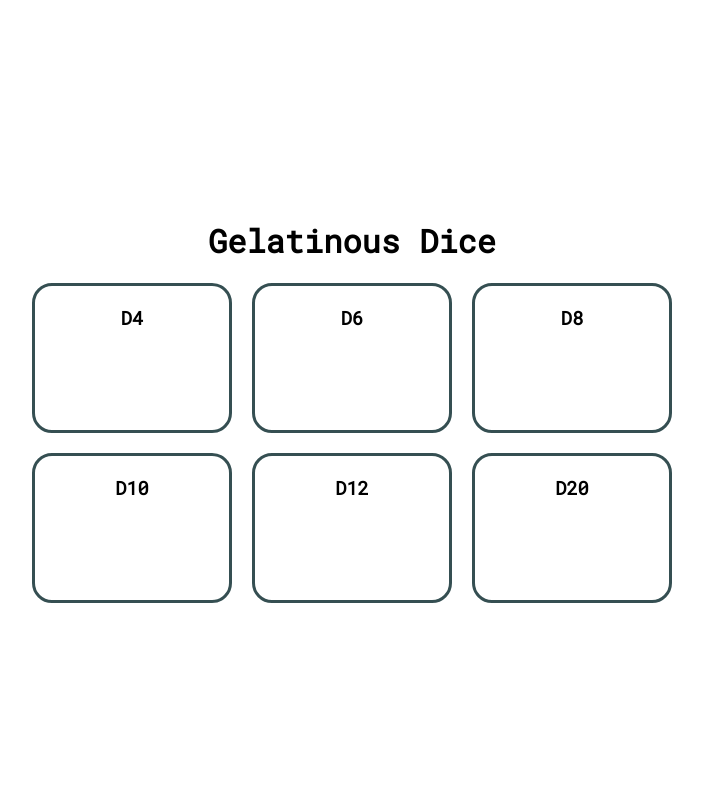
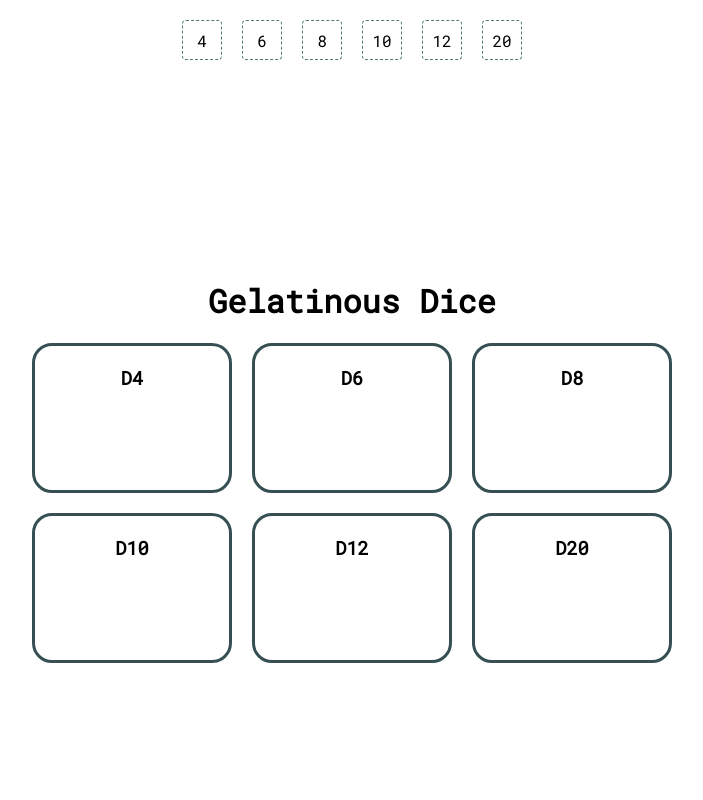
Before and after one commit to ChuckLeon/Gelatinous-dice, a Nuxt app: page / in a window 1280 px wide. Shown: the top 800 px of the page, without its empty margins (288-991 px from the left). Built offline with nearby package versions, Linux system fonts and the light colour scheme.

Commit message:
Tray V1
We now have a dicte tray wich you can click on and will roll the dice.

Next step: dice tray creates a dice instead of rolling it

```diff
--- a/assets/scss/basics/row.scss
+++ b/assets/scss/basics/row.scss
@@ -1,4 +1,8 @@
 .row {
   display: flex;
   justify-content: space-between;
+
+  &--justify-center {
+    justify-content: center;
+  }
 }
--- /dev/null
+++ b/assets/scss/components/tray.scss
@@ -0,0 +1,27 @@
+.tray {
+  padding: $base;
+  width: 100%;
+  height: $base3x;
+
+  &__btn {
+    cursor: pointer;
+    height: $base2x;
+    width: $base2x;
+    display: flex;
+    align-items: center;
+    justify-content: center;
+
+    border: 1px dashed $color-secondary;
+    border-radius: 4px;
+
+    transition: all 300ms ease-in-out;
+
+    &:hover {
+      background-color: $color-primary;
+    }
+
+    &:not(:last-child) {
+      margin-right: $base;
+    }
+  }
+}
--- a/assets/scss/pages/home.scss
+++ b/assets/scss/pages/home.scss
@@ -1,4 +1,5 @@
 .home {
+  &__content {
     min-height: 100vh;
     padding: 4rem 0;
     flex: 1;
@@ -7,3 +8,4 @@
     justify-content: center;
     align-items: center;
   }
+}
--- a/assets/scss/site.scss
+++ b/assets/scss/site.scss
@@ -11,6 +11,7 @@
 
 //components
 @import "./components/dice.scss";
+@import "./components/tray.scss";
 @import "./components/footer.scss";
 
 html,
--- a/components/Dice.vue
+++ b/components/Dice.vue
@@ -12,7 +12,10 @@
 <script>
 export default {
     props:{
-        max: String,
+        max: {
+            type: [String, Number],
+            required: true,
+        },
     },
 
     data(){
@@ -51,6 +54,10 @@ export default {
                 this.number = parseInt(1 + (byteArray[0] % range));
             }, this.rollTime);
         }
-    }
+    },
+
+    mounted() {
+        this.$on('submit', this.submit)
+    },
 }
 </script>
--- /dev/null
+++ b/components/tray/Button.vue
@@ -0,0 +1,22 @@
+<template>
+  <div class="tray__btn" @click="click">
+      {{ number }}
+  </div>
+</template>
+
+<script>
+export default {
+    props:{
+        number: {
+            type: [String, Number],
+            required: true,
+        }
+    },
+
+    methods:{
+        click(){
+            this.$emit('clicked', this.number)
+        },
+    }
+}
+</script>
--- /dev/null
+++ b/components/tray/Tray.vue
@@ -0,0 +1,30 @@
+<template>
+  <div class="tray row row--justify-center">
+    <Button number=4 @clicked="onButtonClick" />
+    <Button number=6 @clicked="onButtonClick" />
+    <Button number=8 @clicked="onButtonClick"/>
+    <Button number=10 @clicked="onButtonClick" />
+    <Button number=12 @clicked="onButtonClick" />
+    <Button number=20 @clicked="onButtonClick" />
+  </div>
+</template>
+
+<script>
+import Button from '../tray/Button.vue';
+
+export default {
+  components: { Button },
+
+  data(){
+    return{
+      activeDice: null,
+    }
+  },
+
+  methods:{
+    onButtonClick(number){
+      this.$emit('addToGame', number);
+    },
+  }
+}
+</script>
--- a/pages/index.vue
+++ b/pages/index.vue
@@ -1,24 +1,35 @@
 <template>
   <div class="home">
-    <h1 class="title">Gelatinous Dice</h1>
-    <div class="grid grid--3">
-      <Dice max="4" />
-      <Dice max="6" />
-      <Dice max="8" />
-      <Dice max="10" />
-      <Dice max="12" />
-      <Dice max="20" />
+    <Tray @addToGame="addDiceToGame" />
+
+    <div class="home__content">
+      <h1 class="title">Gelatinous Dice</h1>
+      <div class="grid grid--3">
+        <Dice max="4" ref="4" />
+        <Dice max="6" ref="6" />
+        <Dice max="8" ref="8" />
+        <Dice max="10" ref="10" />
+        <Dice max="12" ref="12" />
+        <Dice max="20" ref="20" />
+      </div>
     </div>
   </div>
 </template>
 
 <script>
 import Dice from '../components/Dice.vue';
+import Tray from '../components/tray/Tray.vue';
 export default {
   head:{
     title: 'Gelatinous Dice',
   },
 
-  components: { Dice },
+  components: { Dice, Tray },
+
+  methods:{
+    addDiceToGame(diceRef){
+      this.$refs[diceRef].roll();
+    }
+  }
 }
 </script>
```
Lines whose indentation alone changed are shown as unchanged.
